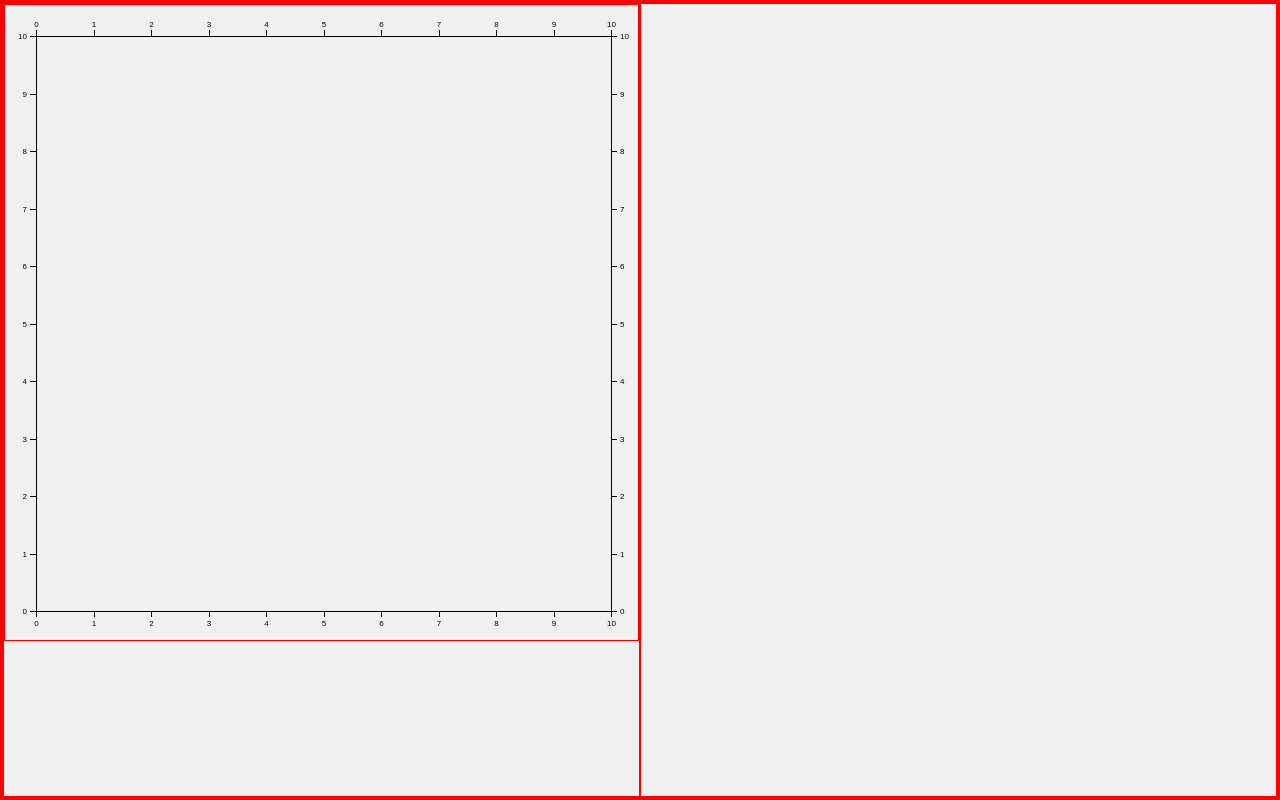
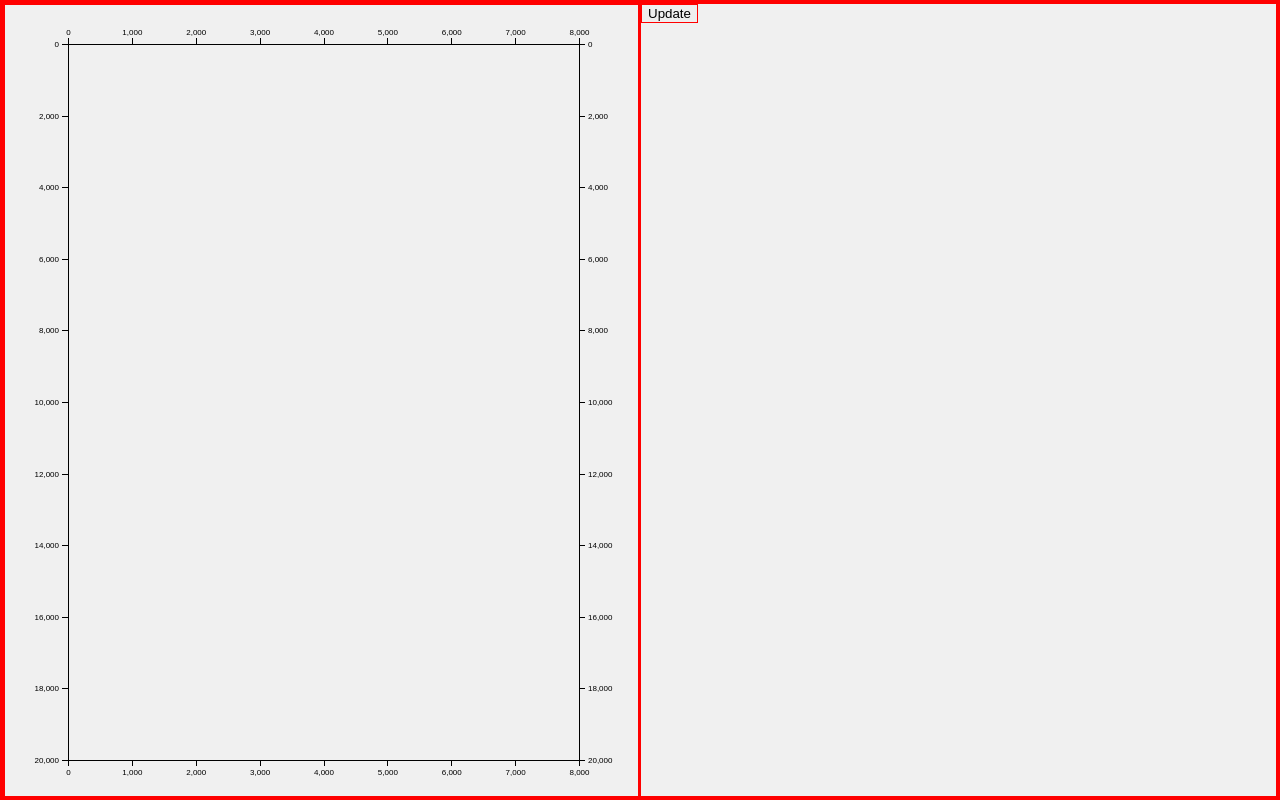
Before and after one commit to Arpeeee/d3js_practice, a plain HTML site: page index.html in a window 1280 px wide. Drawn offline with nearby package versions, Linux system fonts and the light colour scheme.

Commit message:
feat: add button to update rectangle

```diff
--- a/d3test.css
+++ b/d3test.css
@@ -6,7 +6,7 @@
 
 .split-view {
     width: 50%;
-    /* height: 100%; */
+    height: 100%;
     background-color: #f0f0f0;
 }
 
--- a/d3test.js
+++ b/d3test.js
@@ -1,29 +1,78 @@
+
+var leftView;
+var svg;
+var x;
+var y;
+var currentMaxY;
+var currentY = 0;
+var margin;
+var rectHeight=0;
+
 function drawCharts() {
-    const leftView = d3.select("#left-view");
     const container = leftView.node().getBoundingClientRect();
 
     // 計算每個圖表的寬度和高度
     const width = container.width;
-    const height = container.width;
-    const margin = {
+    const height = container.height;
+    margin = {
         top: Math.floor(height * 0.05),
-        right: Math.floor(width * 0.05),
+        right: Math.floor(width * 0.1),
         bottom: Math.floor(height * 0.05),
-        left: Math.floor(width * 0.05)
+        left: Math.floor(width * 0.1)
     };
 
-    const svg = leftView.append("svg")
+    svg = leftView.append("svg")
         .attr("id", `chart_1`)
         .attr("width", width)
         .attr("height", height);
 
-    const x = d3.scaleLinear()
-        .domain([0, 10])
+    x = d3.scaleLinear()
+        .domain([0, 8000])
         .range([margin.left, width - margin.right]);
 
-    const y = d3.scaleLinear()
-        .domain([0, 10])
+    y = d3.scaleLinear()
+        .domain([currentMaxY, 0])
         .range([height - margin.bottom, margin.top]);
+
+    updateAxis( width, height, margin);
+}
+
+function drawBlackRectangle(width, height) {
+    const container = leftView.node().getBoundingClientRect();
+
+    // 計算每個圖表的寬度和高度
+    const conWidth = container.width;
+    const conHeight = svg.node().getBBox().height;
+
+    // 确保矩形不会重叠
+    if (currentY + height <= currentMaxY) {
+        let rect = svg.append("rect")
+            .attr("x", x(0))
+            .attr("y", y(currentY))
+            .attr("width", x(width) - x(0))
+            .attr("height", y(currentY) - y(currentY - height))
+            .attr("fill", "yellow")
+            .attr("stroke", "black")
+            .attr("stroke-width", 2);
+        if (rectHeight == 0) {
+            rectHeight = rect.node().getBBox().height;
+        }
+        currentY += height;
+    }
+
+    console.log(currentY);
+    if (currentY + height  == currentMaxY) {
+        currentMaxY += height ; // 增加更多的空间
+        svg.attr("height", conHeight + rectHeight ); // 调整高度
+        y.range([conHeight + rectHeight - margin.bottom, margin.top]);
+        updateAxis(conWidth, conHeight + rectHeight , margin);
+    }
+    console.log(currentMaxY);
+    y.domain([currentMaxY, 0]);
+}
+
+function updateAxis( width, height, margin) {
+    svg.selectAll(".axis").remove();
 
     const xAxis = d3.axisBottom(x);
     const yAxis = d3.axisLeft(y);
@@ -51,4 +100,16 @@ function drawCharts() {
         .call(yAxisRight);
 }
 
-document.addEventListener("DOMContentLoaded", drawCharts);
+function initDraw() {
+    currentMaxY = 20000;
+    drawCharts();
+}
+
+document.addEventListener("DOMContentLoaded", () =>{
+    leftView = d3.select("#left-view");
+
+    initDraw();
+    // setTimeout(() => {
+    //     drawBlackRectangle(svg, x, y);
+    // }, 1000);
+});
--- a/index.html
+++ b/index.html
@@ -7,9 +7,10 @@
     </head>
     <body>
         <div class="container">
-            <div class="split-view" id="left-view">
+            <div class="split-view" id="left-view" style="width: 50%; height: 100%; overflow-y: auto;">
             </div>
             <div class="split-view">
+                <button id="update-button" onclick="drawBlackRectangle(8000, 2000)">Update</button>
             </div>
         </div>
     </body>
```
